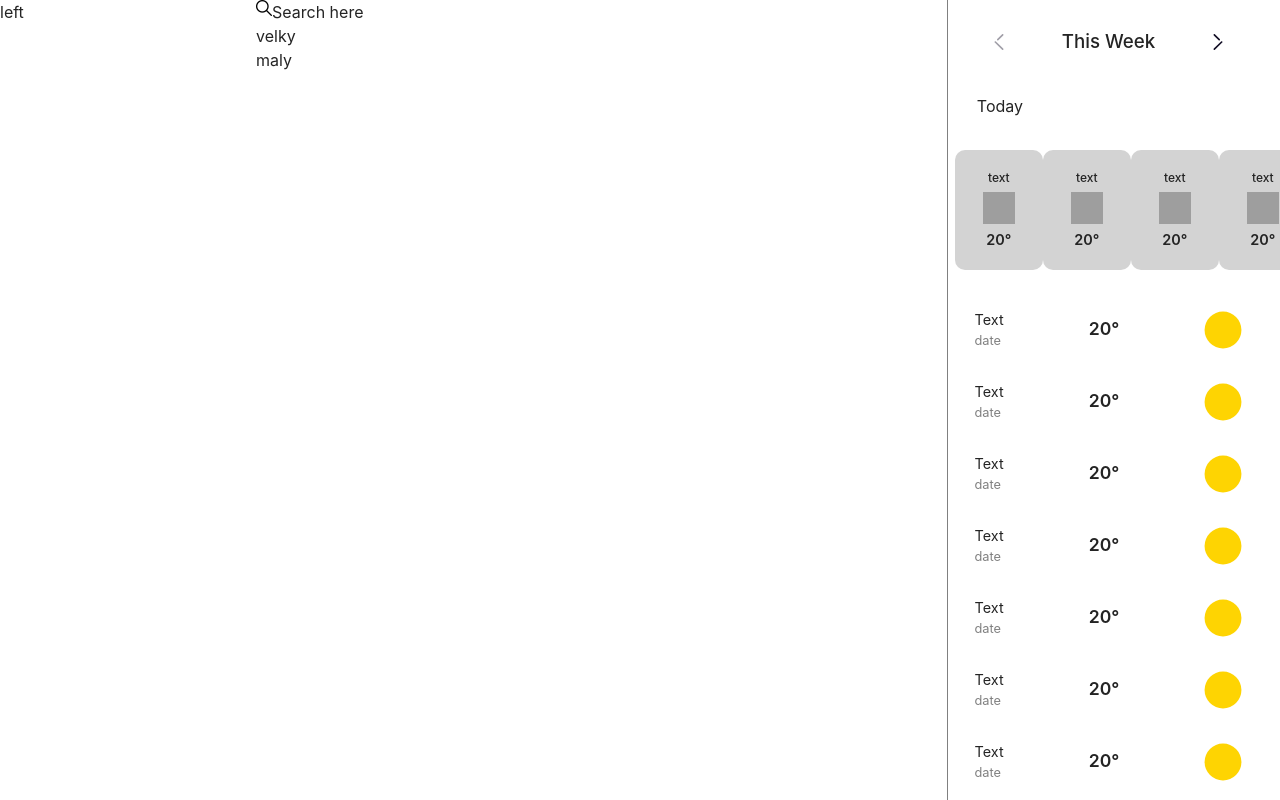
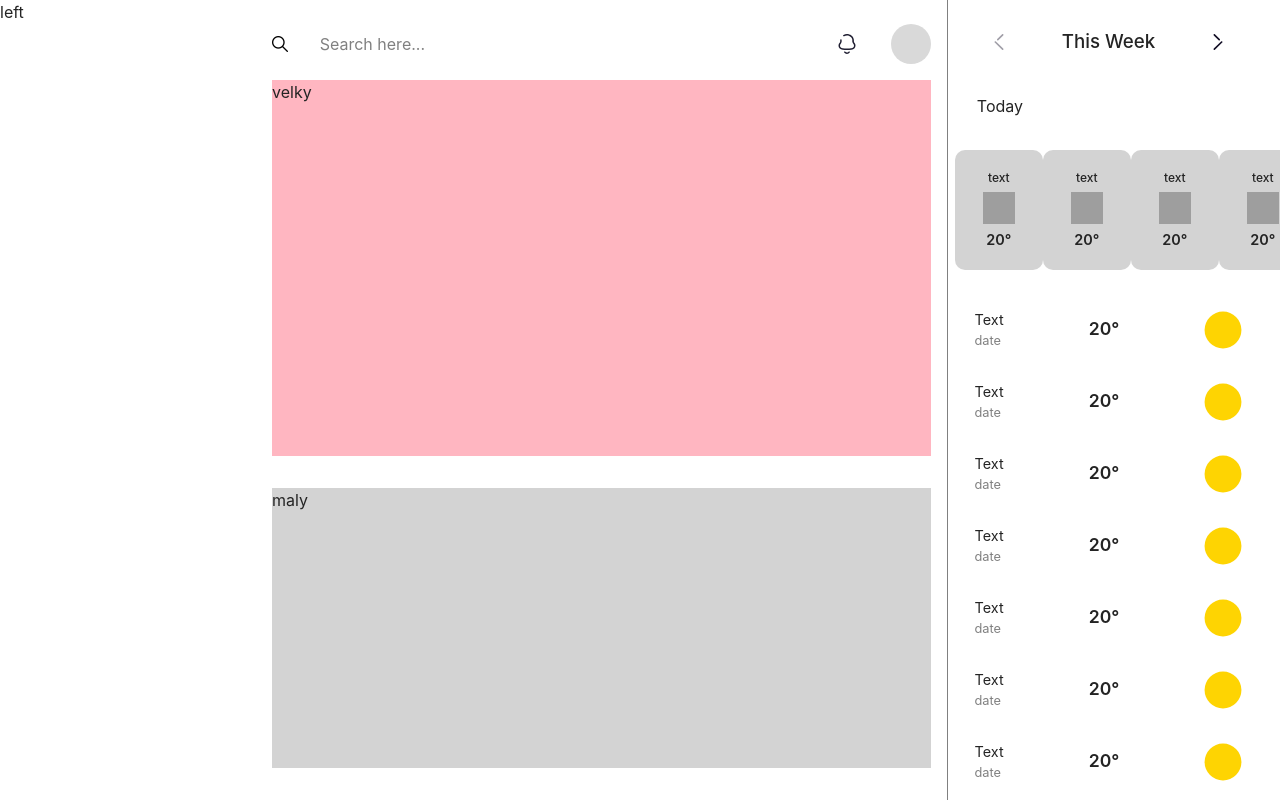
Before and after one commit to May33n/dvop3-web-1, a Vue app: page / in a window 1280 px wide. Shown: the top 800 px of the page. Built offline with nearby package versions, Linux system fonts and the light colour scheme; grey boxes are pictures that could not be loaded.

Commit message:
dodelani search baru + neco

```diff
--- a/src/App.vue
+++ b/src/App.vue
@@ -16,7 +16,9 @@ export default {
       <div class="middle">
         <div class="lupa">
           <img src="./images/mgl.png" alt="" width="16" height="16">
-          <p>Search here</p>
+          <p>Search here...</p>
+          <img src="./images/Notification.svg" alt="">
+          <img src="./images/Ellipse 1.svg" alt="">
         </div>
         <div class="velky">velky</div>
         <div class="maly">maly</div>
@@ -60,13 +62,36 @@ export default {
   font-weight: 400;
   color: #242424;
   background-color: rgba(255, 255, 255, 0.87);
-  .middle{
-  display: flex;
-  flex-direction: column;
-  .lupa{
+
+  .middle {
     display: flex;
-    flex-direction: row;
-  }
+    margin: 0;
+    width: 54vw;
+    height: 100vh;
+    flex-direction: column;
+
+    .lupa {
+      display: flex;
+      flex-direction: row;
+      align-items: center;
+      justify-content: space-around;
+      color: gray;
+      width: 100%;
+      padding-top: 3vh;
+      p{
+        width: 70%;
+      }
+    }
+    .velky{
+      height: 47vh;
+      margin: 2vh;
+      background-color: lightpink;
+    }
+    .maly{
+      height: 35vh;
+      margin: 2vh;
+      background-color: lightgray;
+    }
   }
 
   .divider {
@@ -125,16 +150,10 @@ export default {
     width: 20vw;
     height: 100vh;
   }
-
-  .middle {
-    margin: 0;
-    display: flex;
-    width: 54vw;
-    height: 100vh;
-  }
 }
 
 h3 {
   margin: 0vw 4vw 0vw 4vw;
   font-weight: 500;
-}</style>
+}
+</style>
```
Also changed, not shown: src/images/Ellipse 1.svg (added), src/images/Notification.svg (added).
